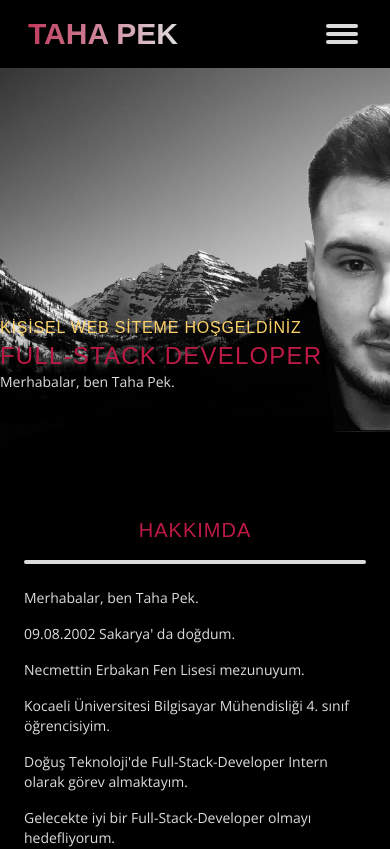
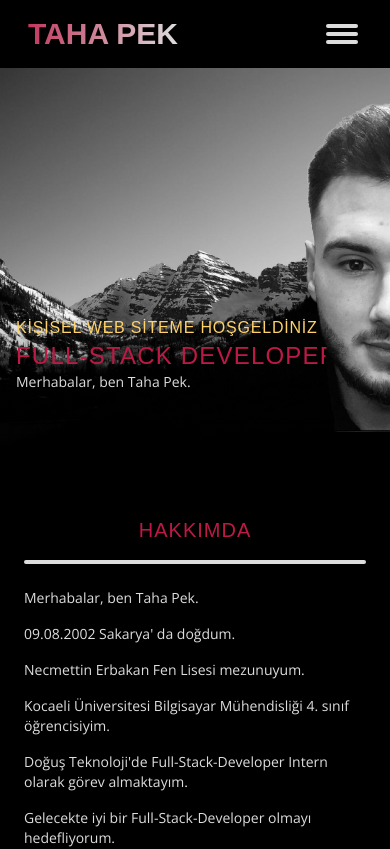
Before and after one commit to tahapek5454/Personal-Web-Site-With-React, a React (Create React App) app: page / in a window 390 px wide. Shown: the top 849 px of the page. Built offline with nearby package versions, Linux system fonts and the light colour scheme; a web font is replaced by a local one.

Commit message:
update: add pading and set btn to a

```diff
--- a/src/components/customExperience/CustomExperiece.tsx
+++ b/src/components/customExperience/CustomExperiece.tsx
@@ -89,9 +89,9 @@ function CustomExperiece() {
 
                             </div>
 
-                            <button className='mt-3 md:mt-0 text-xl md:text-3xl bg-gega-red px-3 py-1 hover:bg-rose-600 transation duration-500 rounded-xl md:min-w-[410px] md:h-24'>
-                                <a href='https://drive.google.com/file/d/1XsLJrYgkEJFZwcbXQA3dGIHbc-o-rNHS/view?usp=share_link' target='_blank' rel="noreferrer" className="font-gemunu text-gega-grey">CV</a> <i className="fa-solid fa-download text-gega-grey"></i>
-                            </button>
+                            <a href='https://drive.google.com/file/d/1XsLJrYgkEJFZwcbXQA3dGIHbc-o-rNHS/view?usp=share_link' target='_blank' rel="noreferrer" className='flex justify-center items-center font-gemunu text-gega-grey mt-3 md:mt-0 text-xl md:text-3xl bg-gega-red px-3 py-1 hover:bg-rose-600 transation duration-500 rounded-xl md:min-w-[410px] md:h-24'>
+                                <span>CV</span><i className="fa-solid fa-download text-gega-grey"></i>
+                            </a>
 
                         </div>
 
--- a/src/components/customHeader/CustomHeader.tsx
+++ b/src/components/customHeader/CustomHeader.tsx
@@ -11,7 +11,7 @@ function CustomHeader() {
 
                 <div className='absolute bottom-0 w-full bg-gradient-to-b from-transparent to-black'>
 
-                    <div className='container'>
+                    <div className='container pl-4 md:pl-0'>
                         <h2 className='md:text-2xl text-gega-melon tracking-wider group-hover:mb-3 duration-500'> KİŞİSEL WEB SİTEME HOŞGELDİNİZ</h2>
                         <h1 className='text-2xl md:text-6xl text-gega-red tracking-wider group-hover:mb-3 duration-500'> FULL-STACK DEVELOPER</h1>
                         <p className='text-sm md:text-lg text-gega-grey font-open group-hover:mb-3 duration-500 w-2/4'>Merhabalar, ben Taha Pek.</p>
```
